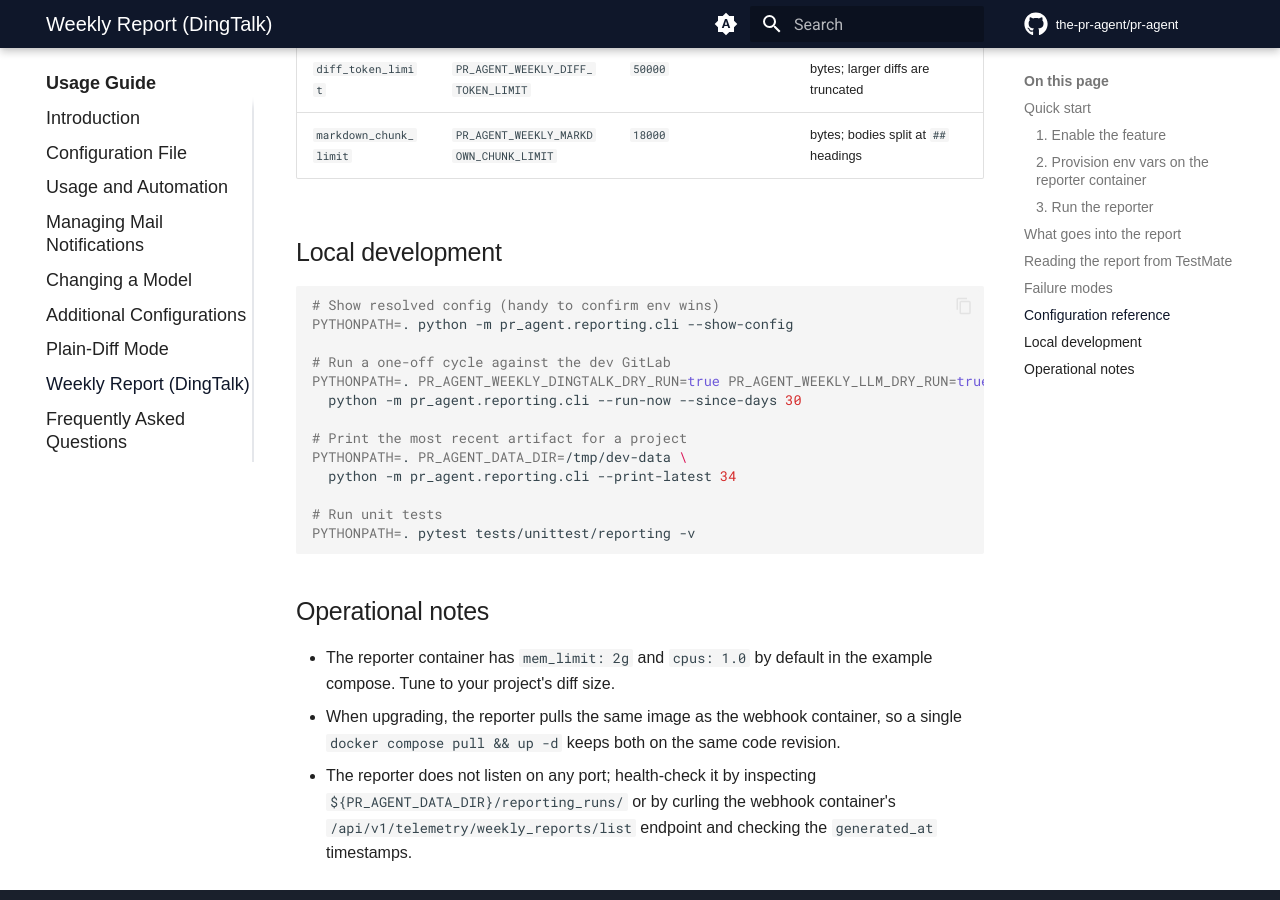
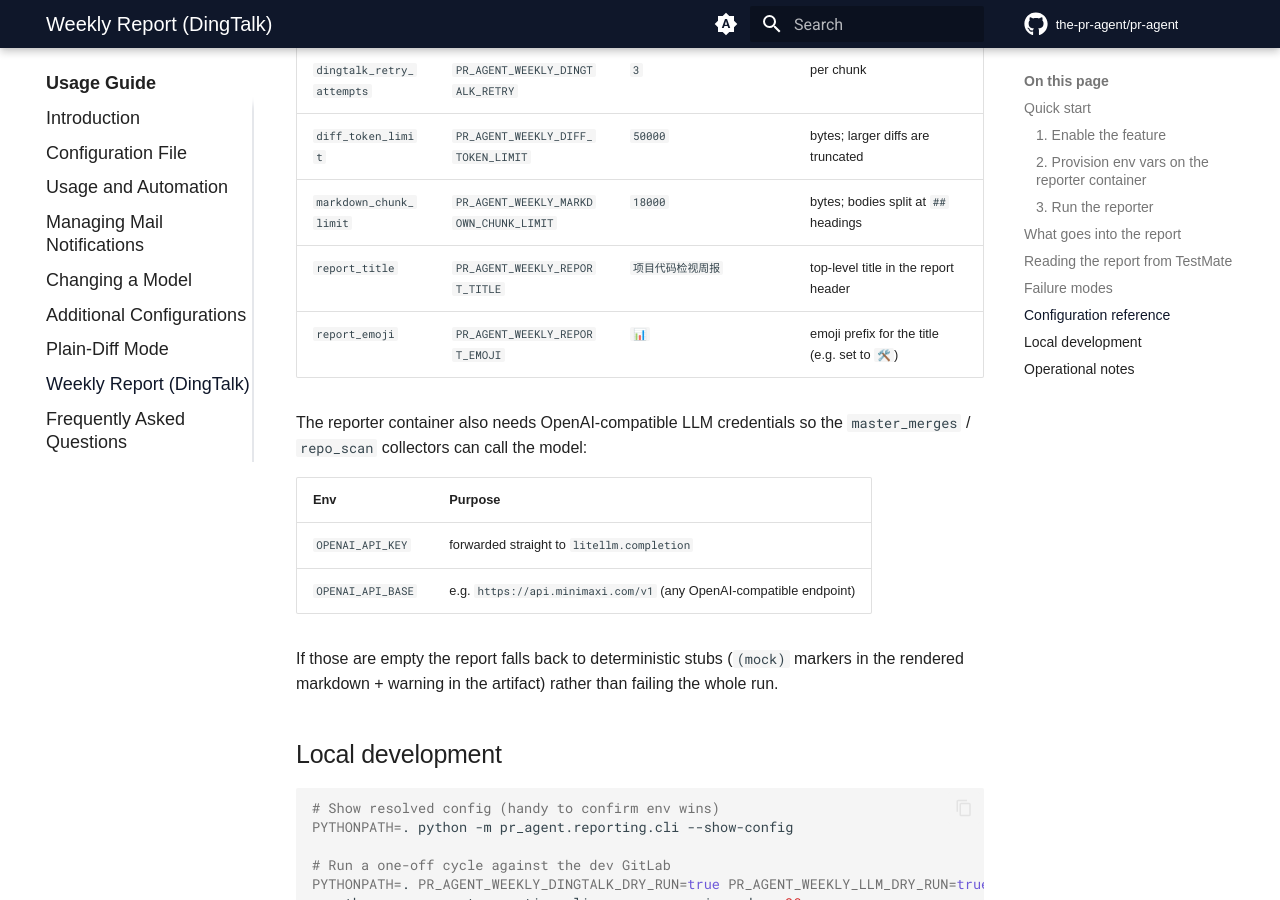
Before and after one commit to jarvs1024/my-pr-agent, an MkDocs documentation site: the page built from docs/docs/usage-guide/weekly_report.md, in a window 1280 px wide and 900 px high, scrolled down 3328 px. Built offline with MkDocs 1.6.1 and Material for MkDocs 9.7.7, drawn with Linux system fonts in a browser that asks for light colours; comment, search, counter and statistics services are not loaded; some of the changed text lies outside the part shown.

```diff
--- a/docs/docs/usage-guide/weekly_report.md
+++ b/docs/docs/usage-guide/weekly_report.md
@@ -62,11 +62,15 @@ is at `${PR_AGENT_DATA_DIR}/weekly_reports/<project_id>/<YYYY-WW>.json`.
 The report has three sections. Each is produced by an independent
 collector; one collector failing does not stop the others.
 
-| Section | Source | Mockable |
+| Section heading | Source | Mockable |
 |---|---|---|
 | 一、本周检视概况 | `pr_agent.telemetry.store` aggregates | n/a (real telemetry) |
-| 二、本周 master 变更汇总 | GitLab API (`project.mergerequests.list`) | n/a (real GitLab) |
+| 二、本周 *\<branch\>* 变更汇总 | GitLab API (`project.mergerequests.list`) | n/a (real GitLab) |
 | 三、本周代码质量扫描 | shallow clone + `litellm.completion` | `PR_AGENT_WEEKLY_LLM_DRY_RUN=true` |
+
+The branch placeholder in section 二's title resolves at render time
+from the section's `target_branch` (e.g. "本周 main 变更汇总" for a
+project merged into `main`).
 
 The shallow clone lives at `${PR_AGENT_DATA_DIR}/repo_scan_cache/<project_id>/`
 and is refreshed each run (`git fetch --depth=200 --prune`). Mount
@@ -123,6 +127,20 @@ All settings can be overridden by environment variables prefixed
 | `dingtalk_retry_attempts` | `PR_AGENT_WEEKLY_DINGTALK_RETRY` | `3` | per chunk |
 | `diff_token_limit` | `PR_AGENT_WEEKLY_DIFF_TOKEN_LIMIT` | `50000` | bytes; larger diffs are truncated |
 | `markdown_chunk_limit` | `PR_AGENT_WEEKLY_MARKDOWN_CHUNK_LIMIT` | `18000` | bytes; bodies split at `## ` headings |
+| `report_title` | `PR_AGENT_WEEKLY_REPORT_TITLE` | `项目代码检视周报` | top-level title in the report header |
+| `report_emoji` | `PR_AGENT_WEEKLY_REPORT_EMOJI` | `📊` | emoji prefix for the title (e.g. set to `🛠️`) |
+
+The reporter container also needs OpenAI-compatible LLM credentials so
+the `master_merges` / `repo_scan` collectors can call the model:
+
+| Env | Purpose |
+|---|---|
+| `OPENAI_API_KEY` | forwarded straight to `litellm.completion` |
+| `OPENAI_API_BASE` | e.g. `https://api.minimaxi.com/v1` (any OpenAI-compatible endpoint) |
+
+If those are empty the report falls back to deterministic stubs
+(`(mock)` markers in the rendered markdown + warning in the artifact)
+rather than failing the whole run.
 
 ## Local development
 
```
Also changed, not shown: 2 other files.
